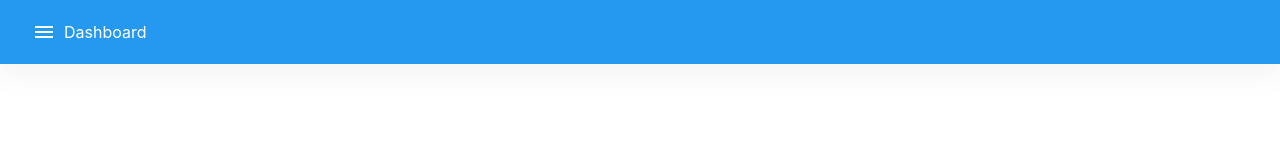
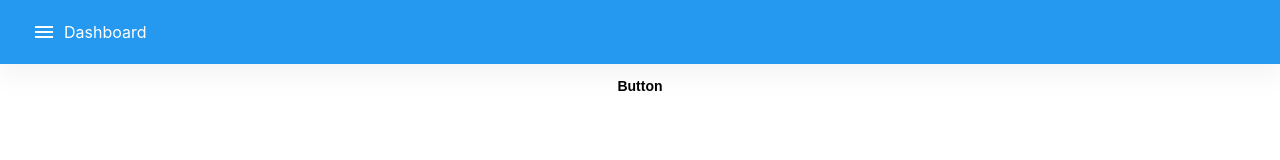
Before and after one commit to alantheandroid/stackhouse-dashboard, a React (Create React App) app: page / in a window 1280 px wide. Shown: the top 160 px of the page. Built offline with nearby package versions, Linux system fonts and the light colour scheme.

Commit message:
👌 IMPROVE: add Box as flex wrapper in Home page

```diff
--- a/src/pages/Home/index.tsx
+++ b/src/pages/Home/index.tsx
@@ -1,15 +1,15 @@
-import React, { useState } from 'react';
-import { Home as HomeIcon } from '@mui/icons-material';
+import React from 'react';
 import Navbar from '../../components/Navbar';
-import Button from '../../components/Button';
 import Sidebar from '../../components/Sidebar';
+import { Box, Button } from '@mui/material';
 
 function Home() {
   return (
-    <>
-      <Navbar title="Dashboard" />
-      <Sidebar></Sidebar>
-    </>
+    <Box display="flex" flexDirection="column">
+      <Navbar title="Dashboard" position="static" />
+      <Button>Button</Button>
+      <Sidebar>Questa è la sidebar</Sidebar>
+    </Box>
   );
 }
 
```
